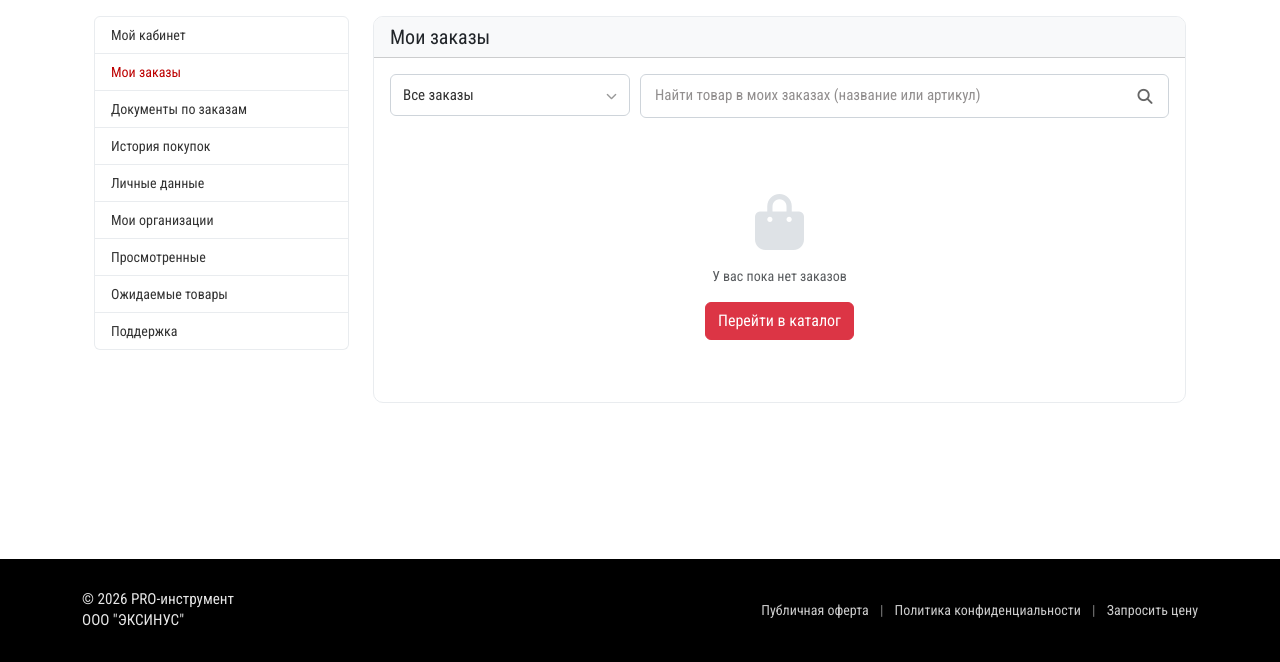
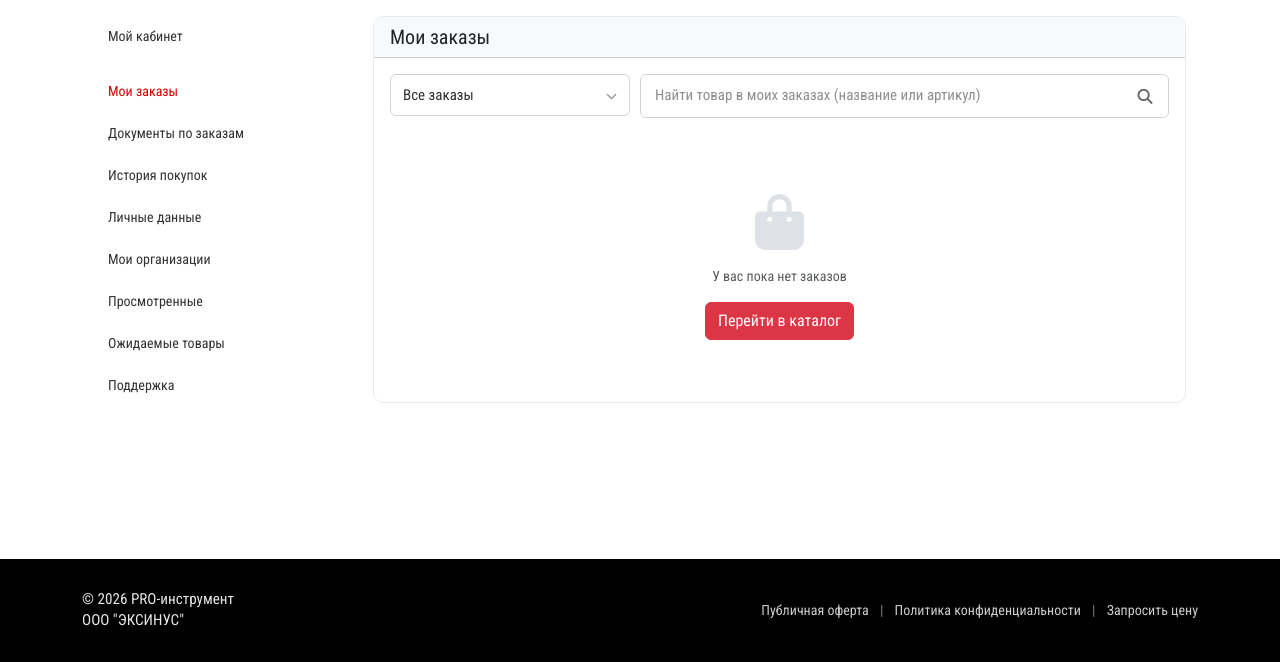
Before and after one commit to ashishelskiy/pro-instrument, a Django app: page /users/orders/ in a window 1280 px wide. Shown: the part 138-800 px from the top of the page. Run offline with Django 5.2, Linux system fonts and the light colour scheme; the visitor is signed in with stand-in values (Sample User, id 1); data comes from the database, SQL or seed files in the repository; data that the repository does not hold is empty.

Commit message:
orders: меню кабинета без линий

```diff
--- a/users/templates/users/base_cabinet.html
+++ b/users/templates/users/base_cabinet.html
@@ -68,6 +68,56 @@
 </div>
 
 <style>
+/* ============================================================
+   МЕНЮ КАБИНЕТА — БЕЗ ЛИНИЙ И БЕЗ ФОНА, КРАСНЫЙ rgb(214, 0, 0)
+   ============================================================ */
+.cabinet-sidebar .list-group {
+    gap: 2px;
+    display: flex;
+    flex-direction: column;
+}
+
+.cabinet-sidebar .list-group-item {
+    border: none;
+    border-radius: 0;
+    padding: 10px 14px;
+    font-size: 14px;
+    color: #333;
+    background: transparent;
+    transition: color 0.15s;
+}
+
+.cabinet-sidebar .list-group-item:hover {
+    background: transparent;
+    color: rgb(214, 0, 0);
+    text-decoration: none;
+}
+
+.cabinet-sidebar .list-group-item.active {
+    background: transparent;
+    color: rgb(214, 0, 0);
+    font-weight: 500;
+    border: none;
+}
+
+.cabinet-sidebar .list-group-item.active:hover {
+    background: transparent;
+    color: rgb(214, 0, 0);
+}
+
+@media (max-width: 768px) {
+    .cabinet-sidebar .list-group-item {
+        border: none;
+        border-radius: 0;
+        margin-bottom: 2px;
+        padding: 10px 14px;
+        background: transparent;
+    }
+}
+/* «Мой кабинет» — отделить от остальных отступом */
+.cabinet-sidebar .list-group-item:first-child {
+    margin-bottom: 14px;
+}
     /* ============================================================
        КНОПКА-БУРГЕР КАБИНЕТА
        ============================================================ */
```
